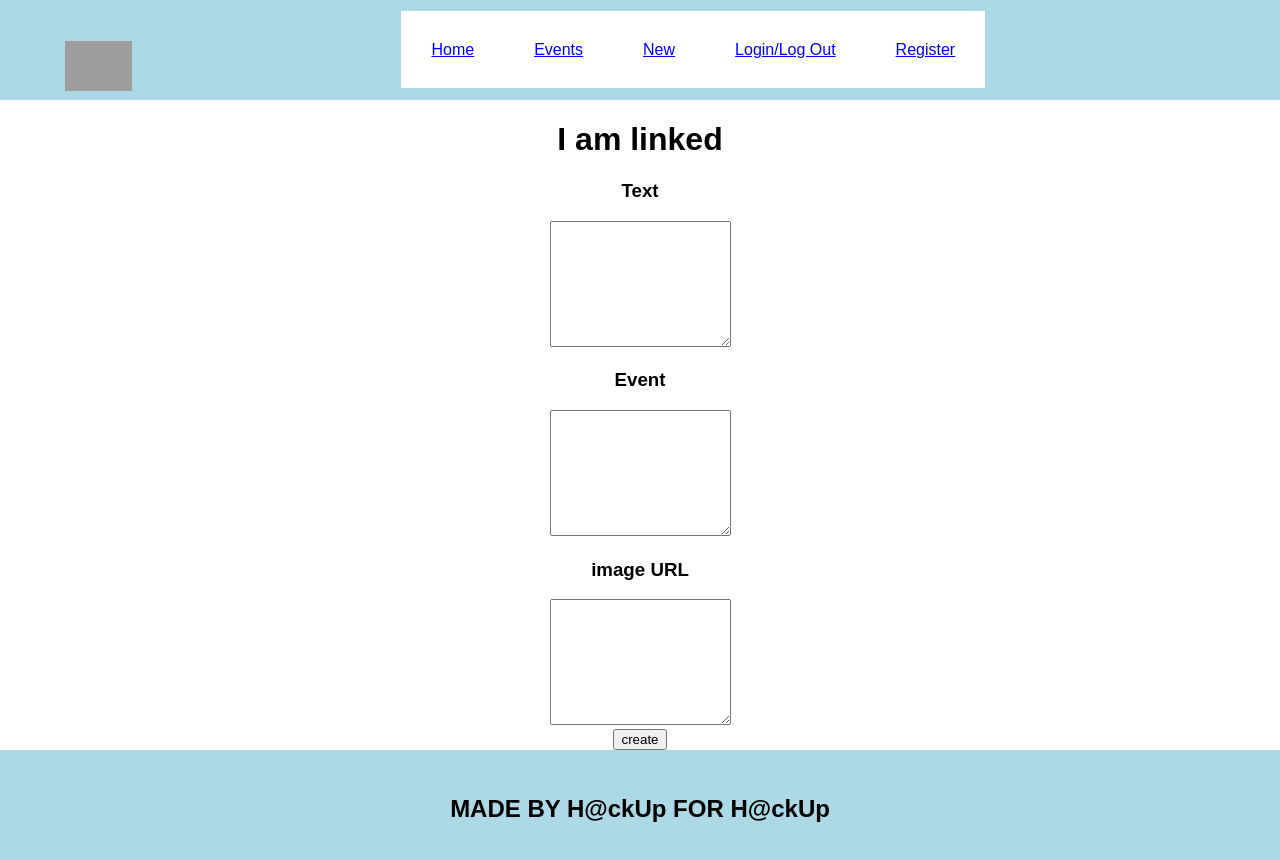
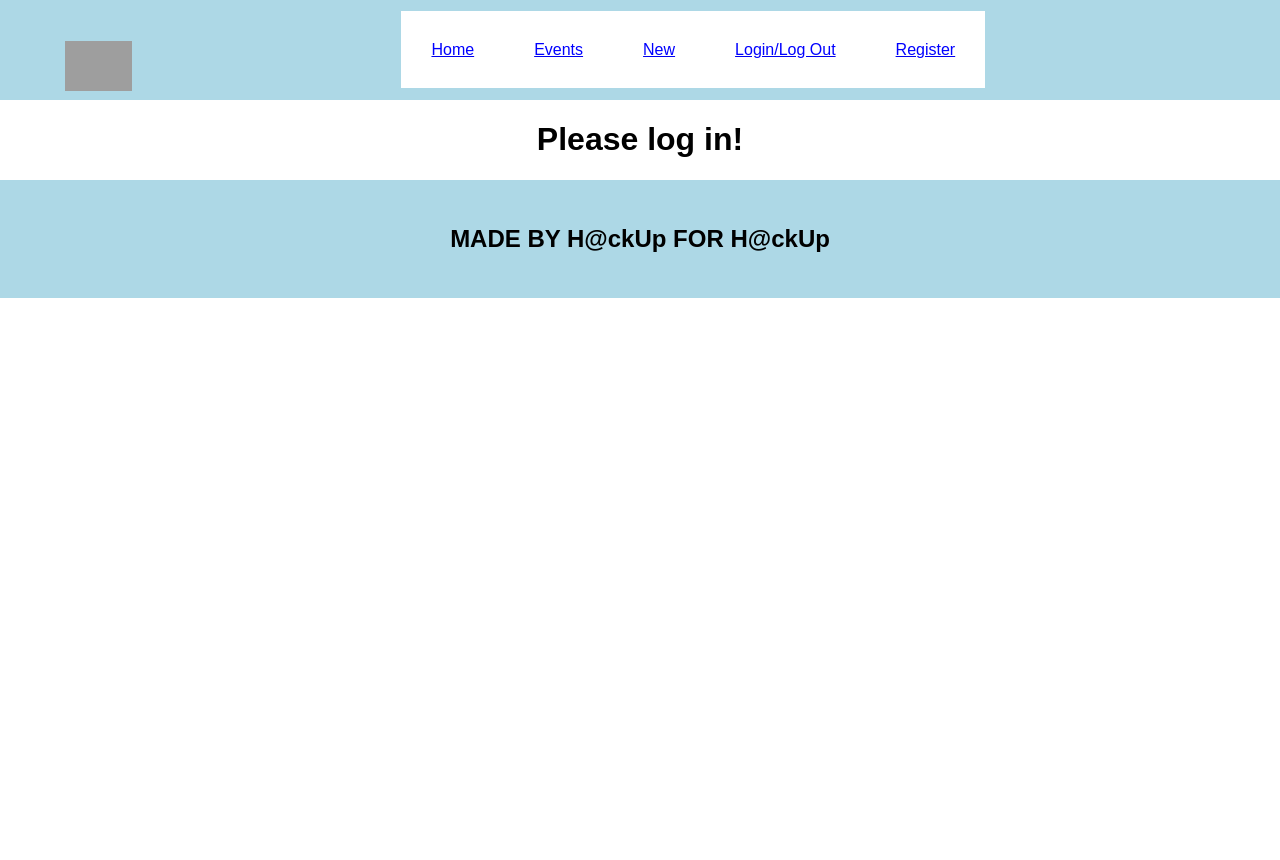
Before and after one commit to dokinqs/event-project, a React (Create React App) app in the folder client/: page /api/events/new in a window 1280 px wide. Shown: the top 860 px of the page. After the commit the page ends 800 px from the top, so only its background shows below. Built offline with nearby package versions, Linux system fonts and the light colour scheme; no server answers; grey boxes are pictures that could not be loaded.

Commit message:
when clicking on --new-- on the navigation bar the form only shows if the user is logged in

```diff
--- a/client/src/App.js
+++ b/client/src/App.js
@@ -211,7 +211,10 @@ class App extends Component {
           <Route exact path='/api/events/new'
           component={() => (
             <CreateEvent
-              onSubmit={this.createEvent.bind(this)} />
+              onSubmit={this.createEvent.bind(this)}
+              user={this.state.currentUser}
+
+            />
             )}
           />
           <Route exact path='/api/events/:id/edit' component={(props) => (
--- a/client/src/components/CreateEvent.js
+++ b/client/src/components/CreateEvent.js
@@ -3,19 +3,20 @@ import EventForm from './EventForm';
 
 export default class CreateEvent extends Component {
 		render(){
+			const loggedIn = this.props.user;
+			const logConfirm = loggedIn ? (
+				<EventForm
+					id='create'
+					func={this.props.onSubmit}
+					user={this.props.user}
+				/>
+			) : (<h1>Please log in!</h1>);
+			//if the user is logged in the form shows up when when clicking on "new" to create an event othersise it asks the user to log in
 
 		return(
 			<div>
-				<h1>I am linked</h1>
-				<EventForm
-					id='create'
-					func={this.props.onSubmit}
-
-				/>
-
+				{logConfirm}
 			</div>
-
 		)
 	}
-
 }
--- a/client/src/components/EventForm.js
+++ b/client/src/components/EventForm.js
@@ -31,7 +31,8 @@ export default class EventForm extends Component {
 		});
 	}
 	render() {
-		console.log(this.state.event)
+		console.log(this.state.event);
+		console.log(this.props.user);
 		const { event, text, id, img_url} = this.state.event
 		return (
 			<div>
--- a/client/src/components/LoginForm.js
+++ b/client/src/components/LoginForm.js
@@ -23,7 +23,6 @@ class LoginForm extends Component {
     });
   }
 
-  //
   handleSubmit(e) {
     e.preventDefault();
     this.props.handleLogin(this.state);
@@ -39,7 +38,6 @@ class LoginForm extends Component {
     this.props.handleLogOut();
   }
 
-
   render() {
     const selected = this.props.currentUser;
     const details = selected ? (<Link to='/'><button onClick={this.handleLogout}>Log Out</button></Link>) :
@@ -54,6 +52,7 @@ class LoginForm extends Component {
           name="username"
         />
       </label>
+
       <label htmlFor="Email">Email
         <input
           type="text"
@@ -62,6 +61,7 @@ class LoginForm extends Component {
           name="email"
         />
       </label>
+
       <label htmlFor="password">Password
         <input
           type="password"
```
